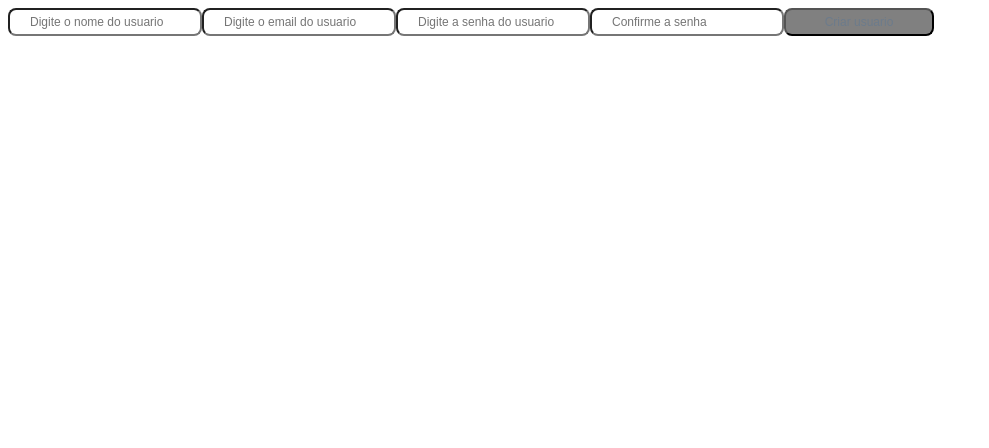
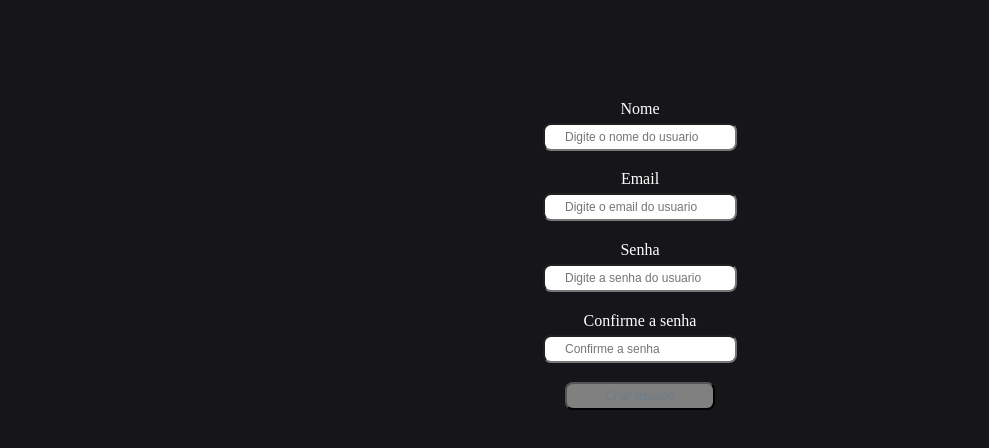
Before and after one commit to Henrique-M01/frontendMeuGuru, a React (Create React App) app: page /users/create in a window 1280 px wide. Shown: the top 448 px of the page, without its empty margins (0-989 px from the left). Built offline with nearby package versions, Linux system fonts and the light colour scheme.

Commit message:
style: add style component CreateOrdUpdateUsers

```diff
--- a/src/components/UserCreateorUpdate.tsx
+++ b/src/components/UserCreateorUpdate.tsx
@@ -1,6 +1,7 @@
 import axios from 'axios';
 import { useState } from 'react';
 import { useLocation, useNavigate } from 'react-router-dom';
+import '../styles/CreateOrUpdate.css';
 
 export default function CreateOrUpdateUser() {
   const [name, setName] = useState('');
@@ -35,9 +36,10 @@ export default function CreateOrUpdateUser() {
   }
 
   return (
-    <div className="bg-gray-600">
+    <div>
       <form>
       <label htmlFor="input-name">
+        Nome
         <input
           id="input-name"
           type="text"
@@ -46,6 +48,7 @@ export default function CreateOrUpdateUser() {
         />
       </label>
       <label htmlFor="input-email">
+        Email
         <input
           id="input-email"
           type="text"
@@ -54,6 +57,7 @@ export default function CreateOrUpdateUser() {
         />
       </label>
       <label htmlFor="input-password">
+        Senha
         <input
           id="input-password"
           type="password"
@@ -62,6 +66,7 @@ export default function CreateOrUpdateUser() {
         />
       </label>
       <label htmlFor="input-confirm-password">
+        Confirme a senha
         <input
           id="input-confirm-password"
           type="password"
--- /dev/null
+++ b/src/styles/CreateOrUpdate.css
@@ -0,0 +1,47 @@
+body {
+  background-color: #16161A;
+}
+
+form {
+  width: auto;
+  color: #fffffe;
+  margin-top: 80px;
+  display: flex;
+  flex-direction: column;
+  align-items: center;
+  justify-content: space-evenly;
+  height: 350px;
+}
+
+label {
+  display: flex;
+  flex-direction: column;
+  align-items: center;
+  justify-content: space-between;
+}
+
+input {
+  width: 250px;
+  margin-top: 5px;
+  padding: 10px 40px;
+  font-size: 15px;
+  font-weight: 200;
+  border-radius: 10px;
+  color: #fffffe
+}
+
+button {
+  text-align: center;
+  color: #16161A;
+  width: 250px;
+  padding: 10px 35px;
+  font-size: 12px;
+  font-weight: 200;
+  border-radius: 8px;
+  background-color: rgb(127, 90, 240);
+}
+
+button:hover {
+  background: #9FB6CD;
+  transition: 100ms;
+}
```
